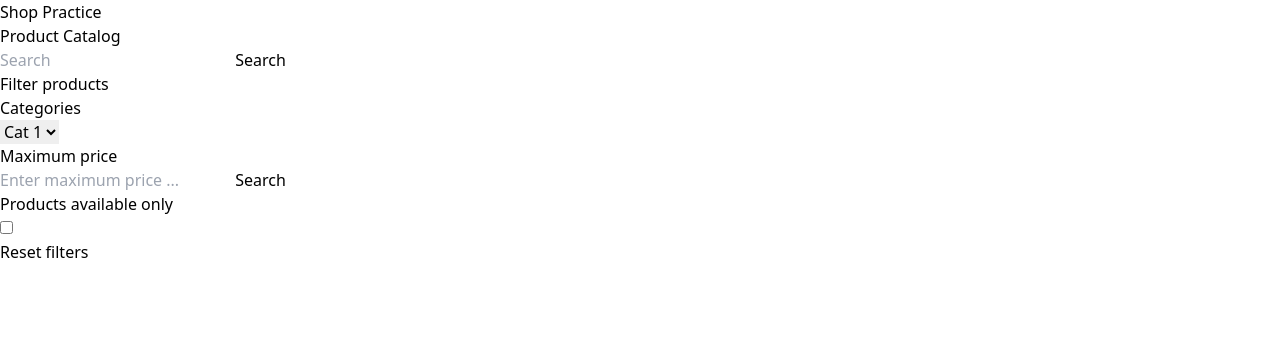
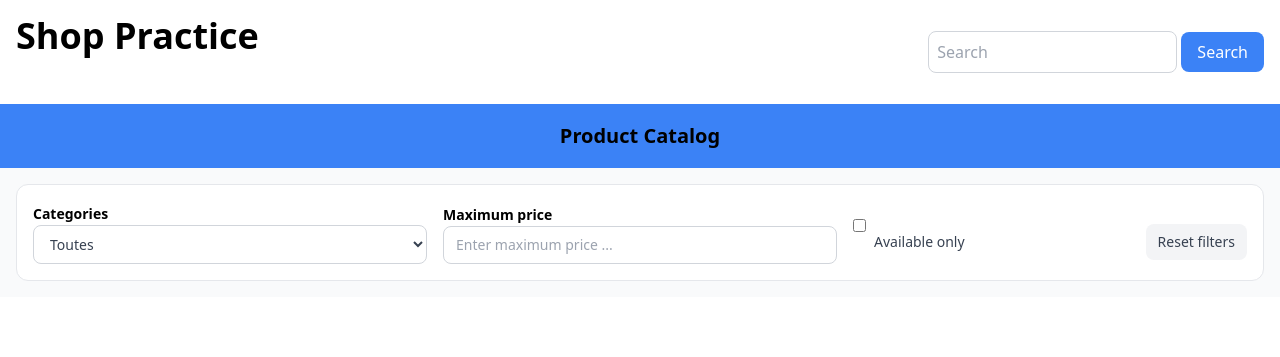
Before and after one commit to Ayoub-benyahiia/shop-practice, a plain HTML site: page index.html in a window 1280 px wide. Shown: the top 357 px of the page. Drawn offline with nearby package versions, Linux system fonts and the light colour scheme.

Commit message:
feat: css is done

```diff
--- a/index.html
+++ b/index.html
@@ -9,51 +9,64 @@
 </head>
 
 <body>
-    <header>
-        <h1>Shop Practice</h1>
-
+    <header class=" flex flex-row justify-between items-center gap-4 p-4 text-center">
+        <div>
+            <h1 class="font-manrope font-bold text-4xl text-black mb-8 max-lg:text-center">Shop Practice</h1>
+        </div>
+        <div class="flex ">
+            <form id="form">
+                <input type="search" id="query" name="q" placeholder="Search" class="border bg-white border-gray-300 rounded-lg gap-2 p-2">
+                <button class="bg-blue-500 text-white px-4 py-2 rounded-lg hover:bg-blue-600 ">Search</button>
+            </form>
+        </div>
     </header>
 
     <main>
-        <section>
+        <section class="flex flex-col items-center justify-between bg-blue-500 p-4 gap-4 ">
                 <div>
-                <p>Product Catalog</p>
-            </div>
-            <div>
-                <form id="form">
-                    <input type="search" id="query" name="q" placeholder="Search">
-                    <button>Search</button>
-                </form>
+                    <p
+                        class="font-semibold text-xl leading-8 text-black transition-all duration-500 group-hover:text-indigo-600">
+                        Product Catalog</p>
                 </div>
         </section>
 
-        <section class="filter">
-            <p> Filter products</p>
-            <p>Categories</p>
-            <div class="filter-by-category">
-                <select>
-                    <option value="option1">Cat 1</option>
-                    <option value="option2">Cat 2</option>
-                    <option value="option3">Cat 3</option>
+        <section class="p-4 bg-gray-50">
+            <div class="bg-white border border-gray-200 rounded-xl p-4 grid grid-cols-1 md:grid-cols-3 gap-4 items-end">
+
+                <div>
+                    <label for="category"
+                        class="font-manrope font-bold text-sm text-black mb-8 max-lg:text-center">Categories</label>
+                    <select id="category"
+                        class="w-full border bg-white border-gray-300 rounded-lg px-3 py-2 text-sm text-gray-700">
+                        <option value="">Toutes</option>
+                        <option value="cat1">Cat 1</option>
+                        <option value="cat2">Cat 2</option>
+                        <option value="cat3">Cat 3</option>
                     </select>
-            </div>
-            <p>Maximum price</p>
-            <div>
-                <form id="form">
-                    <input type="number" id="query" name="q" placeholder="Enter maximum price ...">
-                    <button>Search</button>
-                </form>
                 </div>
 
                 <div>
-                <p>Products available only</p>
-                <form id="form">
-                    <input type="checkbox" id="query" name="q" placeholder="Enter maximum price ...">
-                </form>
+                    <label for="max-price"
+                        class="font-manrope font-bold text-sm text-black mb-8 max-lg:text-center">Maximum price</label>
+                    <input type="number" id="max-price" min="0" placeholder="Enter maximum price ..."
+                        class="w-full border border-gray-300 rounded-lg px-3 py-2 text-sm text-gray-700">
                 </div>
 
-            <button type="reset">Reset filters</button>
+                <div class="flex items-center justify-between gap-4">
+                    <label for="available-only" class="flex items-center gap-2 text-sm text-gray-700">
+                        <input type="checkbox" id="available-only"
+                            class="font-manrope font-bold text-sm text-black mb-8 max-lg:text-center">
+                        Available only
+                    </label>
+                    <button type="button" id="reset-filters"
+                        class="bg-gray-100 hover:bg-gray-200 text-gray-700 text-sm rounded-lg px-3 py-2">
+                        Reset filters
+                    </button>
+                </div>
+
+            </div>
         </section>
+
 
         <!-- Les produits seront affichés ici -->
         <section id="products-container" class="py-24">
```
Lines whose indentation alone changed are shown as unchanged.
